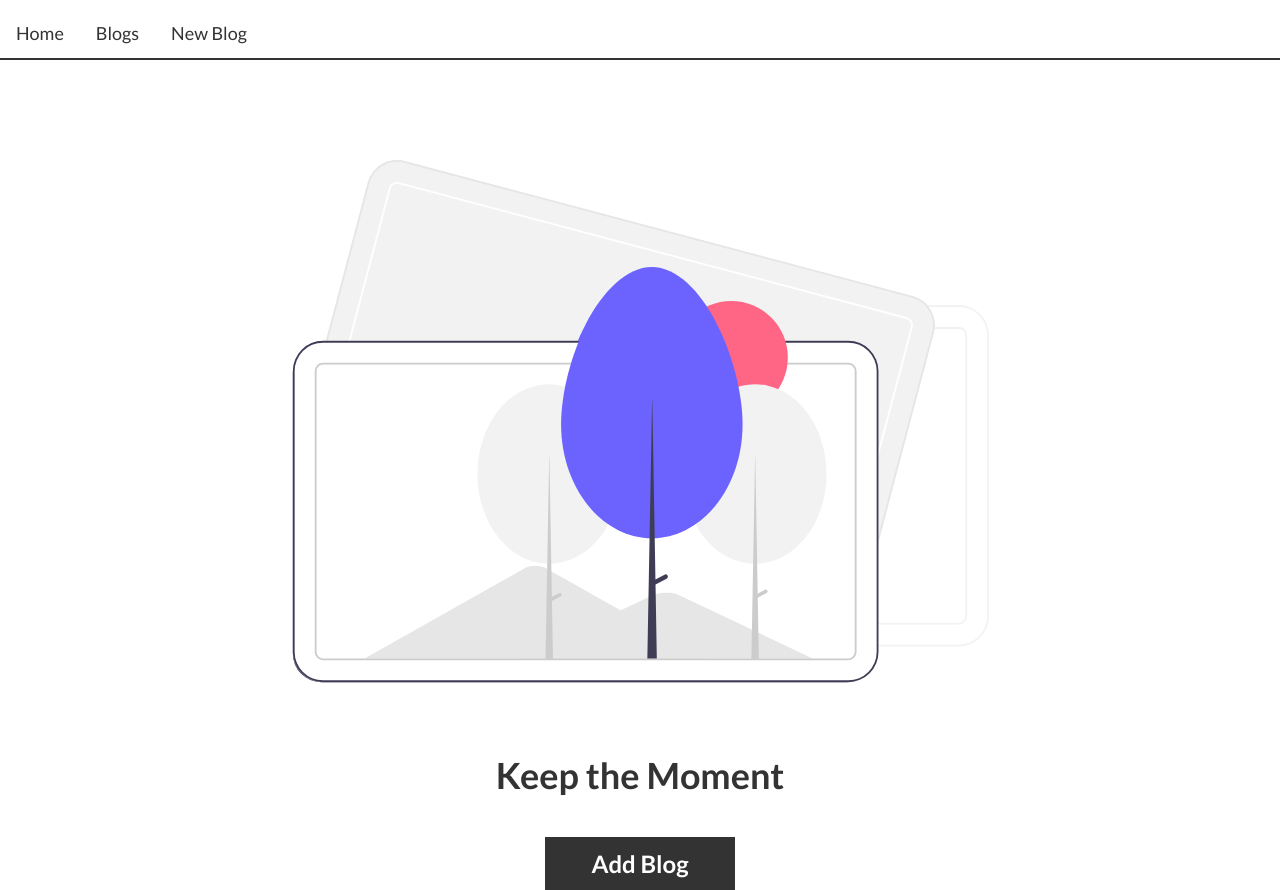
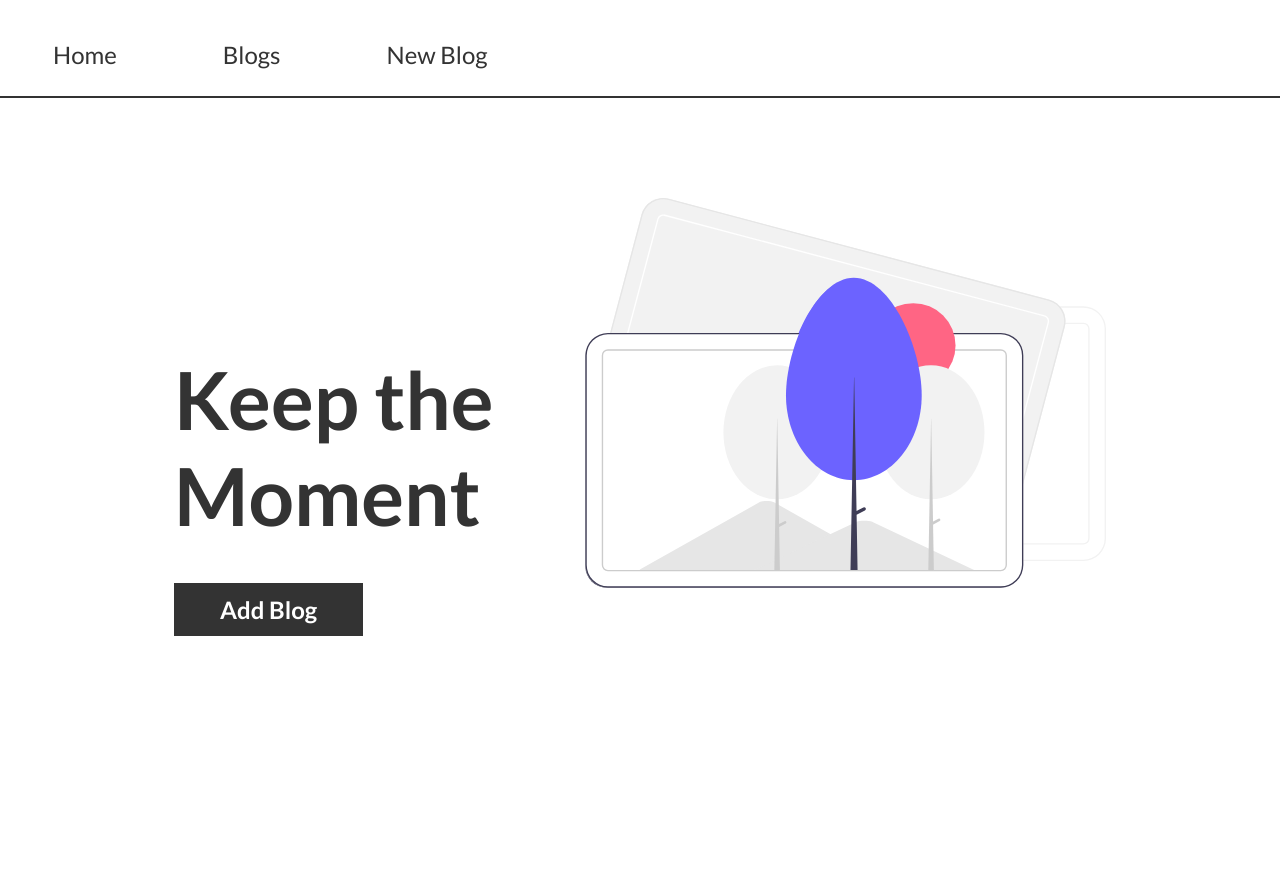
Before and after one commit to Karolina-Mieczkowska/React-Blog, a React (Create React App) app: page / in a window 1280 px wide. After the commit the page ends 800 px from the top, so only its background shows below. Built offline with nearby package versions, Linux system fonts and the light colour scheme.

Commit message:
Style desktop

```diff
--- a/data/db.json
+++ b/data/db.json
@@ -9,6 +9,16 @@
       "title": "Blog Title 2",
       "body": "Lorem ipsum dolor sit amet consectetur adipisicing elit. Omnis delectus dignissimos sequi esse ipsa ipsum ut, explicabo error adipisci hic dolor architecto laboriosam aliquid excepturi, a expedita reiciendis consequuntur deleniti.",
       "id": 2
+    },
+    {
+      "title": "Ona",
+      "body": "Jest szalona",
+      "id": 3
+    },
+    {
+      "title": "od",
+      "body": "od dawna",
+      "id": 4
     }
   ]
 }
--- a/src/Create.js
+++ b/src/Create.js
@@ -18,7 +18,7 @@ const Create = () => {
             body: JSON.stringify(blog)
         }).then(() => {
             setIsPending(false);
-            history('/');
+            history('/blogs');
         });
     }
 
--- a/src/index.css
+++ b/src/index.css
@@ -6,18 +6,42 @@ body {
   color: #333;
 }
 
+.main {
+  margin: 0 1rem;
+}
+
+a {
+  text-decoration: none;
+  color: #333;
+}
+
+/* Buttons */
+
 .btn {
   border: none;
   font-family: 'Lato', sans-serif;
   font-weight: 700;
   background-color: #333;
   color: #fff;
+  cursor: pointer;
+  transition: all ease .1s;
 }
 
-a {
-  text-decoration: none;
-  color: #333;
+.btn:hover {
+  transform: scale(105%);
 }
+
+.btn__add {
+  padding: 0.75rem 2.875rem;
+  font-size: 1.5rem;
+}
+
+.create .btn__add {
+  font-size: 1.125rem;
+  padding: 0.5625rem 2.4375rem;
+}
+
+/* Navbar */
 
 .navbar__list {
   list-style: none;
@@ -33,9 +57,7 @@ a {
   padding: 1.375rem 1rem 0.875rem 1rem;
 }
 
-.main {
-  margin: 0 1rem;
-}
+/* Home Page */
 
 .home-page {
   text-align: center;
@@ -52,16 +74,7 @@ a {
   margin: 0 0 5vh 0;
 }
 
-.btn__add {
-  padding: 0.75rem 2.875rem;
-  font-size: 1.5rem;
-}
-
 /* Blog List */
-
-/* .blog-list {
-  margin: 0 1rem;
-} */
 
 .blog-preview {
   margin-bottom: 1rem;
@@ -127,11 +140,6 @@ a {
   outline: 1px solid #8d8c8c;
 }
 
-.create .btn__add {
-  font-size: 1.125rem;
-  padding: 0.5625rem 2.4375rem;
-}
-
 /* Blog Details */
 
 .blog-details .btn {
@@ -143,3 +151,49 @@ a {
 .not-found a {
   color: #655CFF;
 }
+
+/* Desktop */
+
+@media only screen and (min-width: 1024px) {
+  .navbar__list {
+    font-size: 1.5rem;
+  }
+  .navbar__list li {
+    padding: 2.5rem 3.3125rem 1.6875rem 3.3125rem;
+  }
+  .main {
+    margin: 0 5.875rem;
+  }
+  .home-page {
+    text-align: left;
+  }
+  .image img {
+    float: right;
+  }
+  .home-page h1 {
+    font-size: 3.5rem;
+    padding-top: 9.5625rem;
+    width: 32vw;
+  }
+  .blog-list {
+    display: grid;
+    grid-template-columns: 1fr 1fr 1fr;
+    grid-gap: 2.8125rem;
+    margin-top: 4.3125rem;
+  }
+  .blog-details {
+    margin-top: 4.3125rem;
+  }
+  .create {
+    margin-top: 4.3125rem;
+  }
+}
+
+@media only screen and (min-width: 1200px) {
+  .main {
+    margin: 0 10.875rem;
+  }
+  .home-page h1 {
+    font-size: 5rem;
+  }
+}
```
